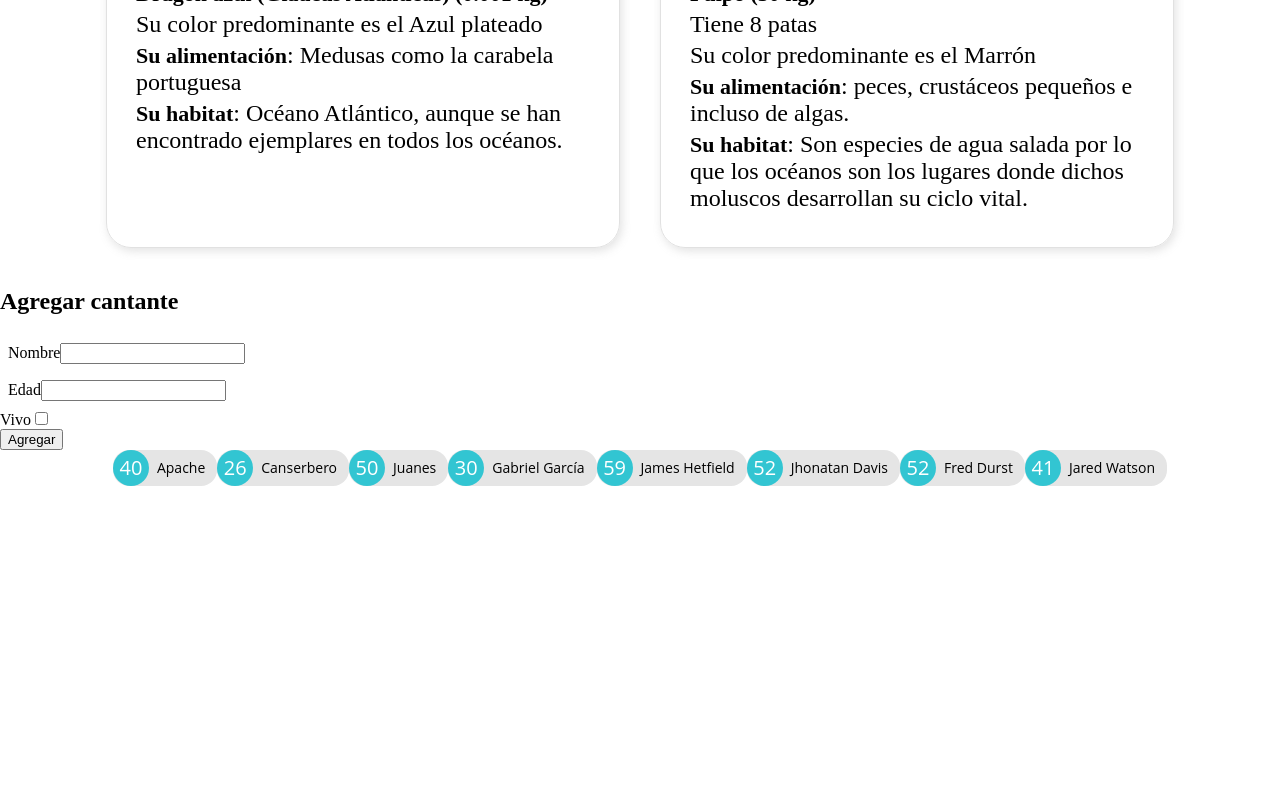
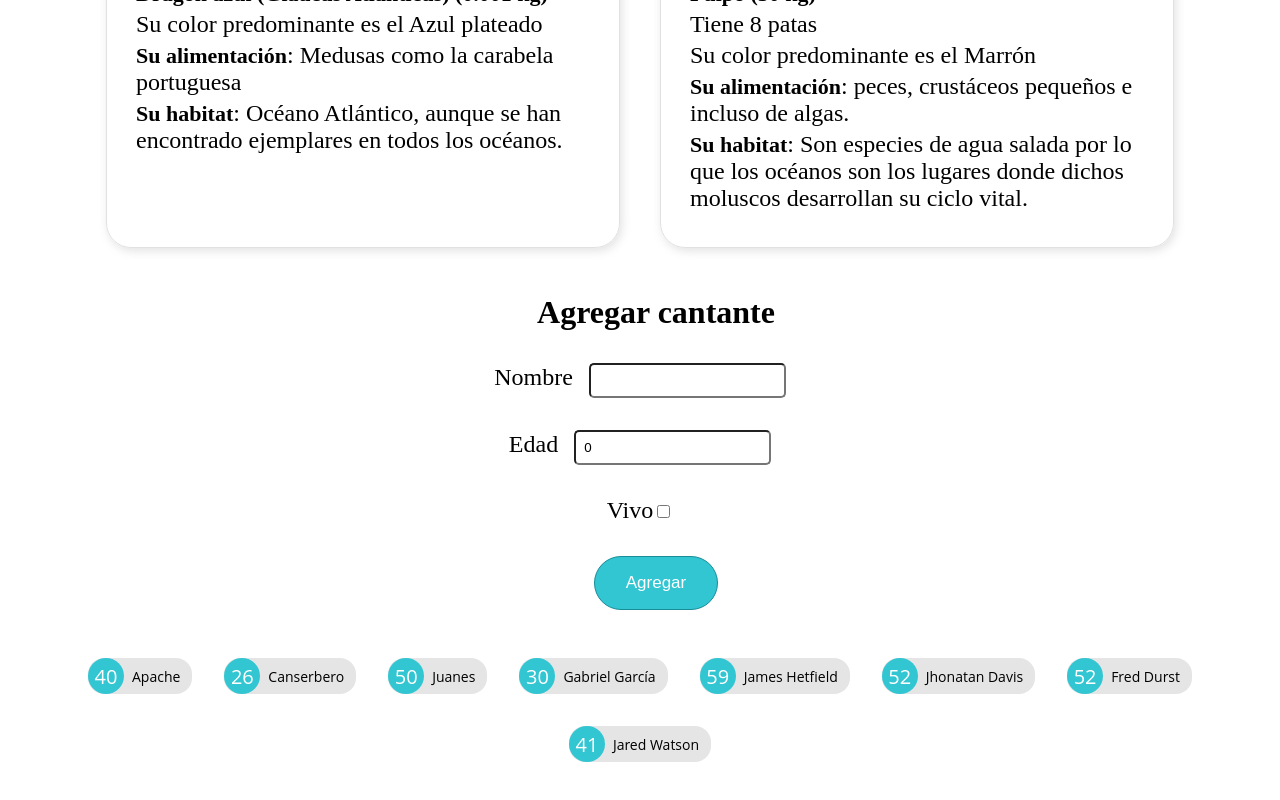
Before and after one commit to romaArtesyletras/gomy, an Angular app: page /form in a window 1280 px wide. Shown: the part 3268-4068 px from the top of the page. Before the commit the page ends 3754 px from the top, so only its background shows below. Built offline with nearby package versions, Linux system fonts and the light colour scheme.

Commit message:
[ADD] The validation and adding singer

```diff
--- a/src/app/shared/components/singers/singers.component.html
+++ b/src/app/shared/components/singers/singers.component.html
@@ -8,14 +8,14 @@
         </div>
         <div class="singers__form--input">
             <label for="name">Edad</label>
-            <input type="text" name="age" id="age" [(ngModel)]="age">
+            <input type="number" name="age" id="age" [(ngModel)]="age">
         </div>
         <div class="singers__form--checkbox">
             <label for="name">Vivo</label>
             <input type="checkbox" name="alive" id="alive" [(ngModel)]="alive">
         </div>
 
-        <button class="singers__form--btn">
+        <button class="singers__form--btn" (click)="addSinger()">
             Agregar
         </button>
     </div>
--- a/src/app/shared/components/singers/singers.component.scss
+++ b/src/app/shared/components/singers/singers.component.scss
@@ -1,10 +1,51 @@
 .singers {
     &__form {
+        text-align: center;
         display: block;
+        &--title {
+            margin-left: 32px;
+            font-size: 32px;
+        }
 
         &--input {
-            border-radius: 5px;
-            padding: 8px;
+            margin: 32px;
+            & label {
+                font-size: 24px;
+            }
+            & input {
+                margin-left: 16px;
+                border-radius: 5px;
+                padding: 8px;
+            }
+        }
+
+        &--checkbox {
+            margin: 32px;
+            & label {
+                font-size: 24px;
+            }
+        }
+
+        &--btn {
+            margin-left: 32px;
+            background-color: #32C5D2;
+            border-radius:28px;
+            border:1px solid #198d97;
+            display:inline-block;
+            cursor:pointer;
+            color:#ffffff;
+            font-family:Arial;
+            font-size:17px;
+            padding:16px 31px;
+            text-decoration:none;
+            &:hover {
+                background-color:#fff;
+                color: #32C5D2;
+            }
+            &:active {
+                position:relative;
+                top:1px;
+            }
         }
     }
 
@@ -14,7 +55,10 @@
         justify-content: center;
         align-items: stretch;
 
+        margin: 32px;
+
         &--item{
+            margin: 16px;
             display: inline-flex;
             flex-direction: row;
             background-color: #e5e5e5;
--- a/src/app/shared/components/singers/singers.component.ts
+++ b/src/app/shared/components/singers/singers.component.ts
@@ -1,5 +1,5 @@
-import { Component, OnInit } from '@angular/core';
-import { Singer } from 'src/core/models/Singer';
+import { Component, OnInit } from '@angular/core'
+import { Singer } from 'src/core/models/Singer'
 
 @Component({
   selector: 'singers',
@@ -8,11 +8,11 @@ import { Singer } from 'src/core/models/Singer';
 })
 export class SingersComponent implements OnInit {
 
-  name!: string;
-  age!: string;
-  alive!: boolean;
+  name!: string
+  age: number = 0
+  alive!: boolean
 
-  cantantes!: Singer[];
+  cantantes!: Singer[]
 
   constructor() {
 
@@ -109,14 +109,29 @@ export class SingersComponent implements OnInit {
     console.table(this.cantantes)
 
     let nombres = this.cantantes.map(s => s.name.toUpperCase())
-    console.table(nombres.sort());
-    console.table(nombres.reverse());
+    console.table(nombres.sort())
+    console.table(nombres.reverse())
 
     let raizCuadrada = this.cantantes.map(a => Math.sqrt(a.age))
-    console.table(raizCuadrada.sort());
+    console.table(raizCuadrada.sort())
 
     let potencias = this.cantantes.map(a => Math.pow(a.age, 2))
-    console.table(potencias.sort());
+    console.table(potencias.sort())
+  }
+
+  addSinger() {
+    let singer: Singer = {
+      name: this.name,
+      age: this.age,
+      isAlive: this.alive
+    }
+
+    if(this.name != "" && this.age > 0) {
+      this.cantantes.push(singer)
+      this.name = ""
+      this.age = 0
+      this.alive = false
+    }
   }
 
 
```
